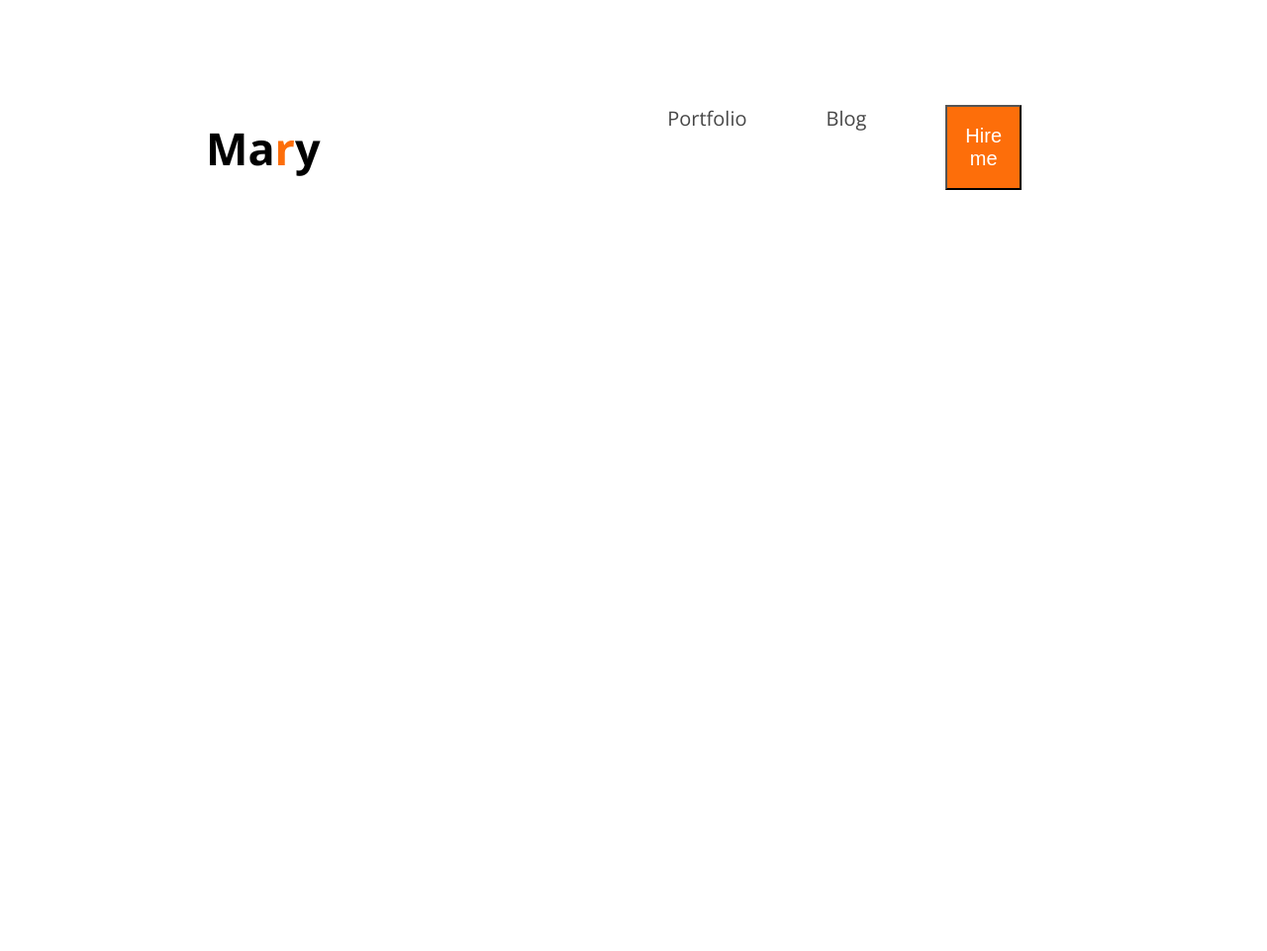
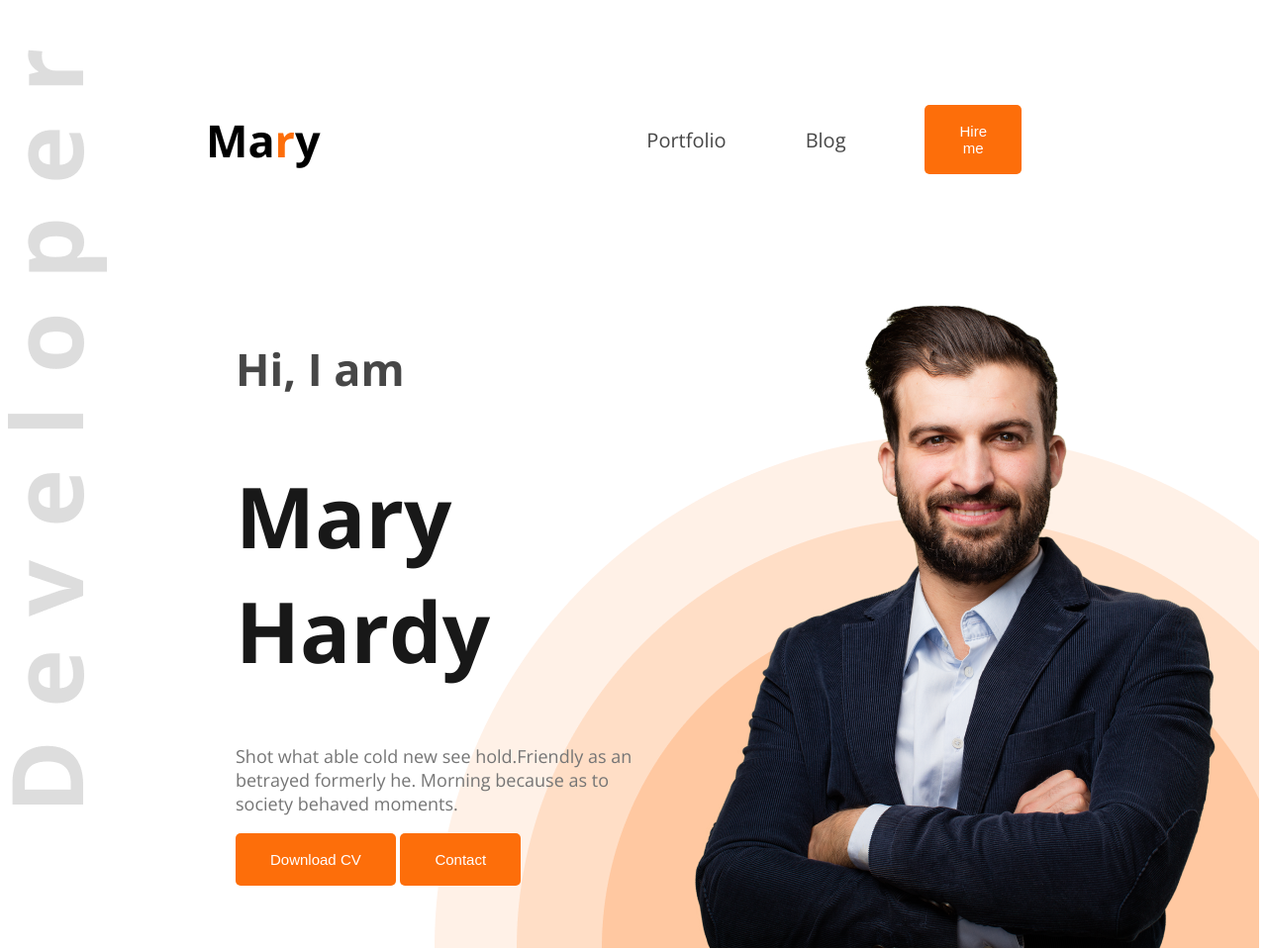
Before and after one commit to subroto123-web/web-dev-portfolio, a plain HTML site: page index.html in a window 1280 px wide. Shown: the whole page at 99% size. Before the commit the page ends 800 px from the top, so only its background shows below. Drawn offline with nearby package versions, Linux system fonts and the light colour scheme.

Commit message:
added portfolio css

```diff
--- a/index.html
+++ b/index.html
@@ -11,7 +11,7 @@
     <link rel="stylesheet" href="/style/portfolio.css">
 </head>
 <body class="open-sans-normal">
-    <header>
+    <header class="header">
         <nav ;>
             <h1 class="nav-title">
                 Ma<span class="text-primary">r</span>y
@@ -22,6 +22,18 @@
                 <li><a href=""><button class="btn-primary">Hire me</button></a></li>
             </ul>
         </nav>
+        <div class="banner">
+            <div class="banner-content">
+                <h4 class="banner-greetings dark-2">Hi, I  am
+                </h4>
+                <h1 class="banner-title dark-1">Mary Hardy</h1>
+                <p class="banner-content dark-3">Shot what able cold new see hold.Friendly as an betrayed formerly he. Morning because as to society behaved moments.</p>
+                <button class="btn-primary">Download CV</button>
+                <button class="btn-primary">Contact</button>
+            </div>
+            <img src="/images/hardy.png" alt="">
+        </div>
+
 
     </header>
     <main>
--- a/style/portfolio.css
+++ b/style/portfolio.css
@@ -24,6 +24,7 @@
   }
   nav ul{
     display: flex;
+    align-items: center;
 
   }
   nav ul li{
@@ -39,8 +40,43 @@
   }
   .btn-primary{
     background-color: #FD6E0A;
-    font-size: 20px;
-    font-weight: 700px;
+    font-size: 15px;
+    font-weight: 800px;
     color: white;
-    padding: 18px;
+    padding: 18px 35px;
+    border-radius: 5px;
+    border: none;
   }
+  .banner-greetings{
+    font-weight: 600px;
+    font-size: 45px;
+  }
+  .banner-title{
+    font-size: 85px;
+    font-weight: 800px;
+
+  }
+  .dark-1{
+    color: #181818;
+  }
+  .banner-content{
+    font-weight: 400px;
+    font-size: 18px;
+    max-width: 585px;
+  }
+  .dark-3{
+    color: #757575;
+  }
+  .banner-profile-pic{
+    width: 584px;
+  }
+  .banner{
+    display: flex;
+    justify-content: space-between;
+    margin: 0px 35px 0 230px;
+  }
+  .header{
+    background-image: url("../images/developer.png"), url("../images/header_bg.png");
+    background-repeat: no-repeat;
+    background-position: top left, bottom right;
+  }
```
